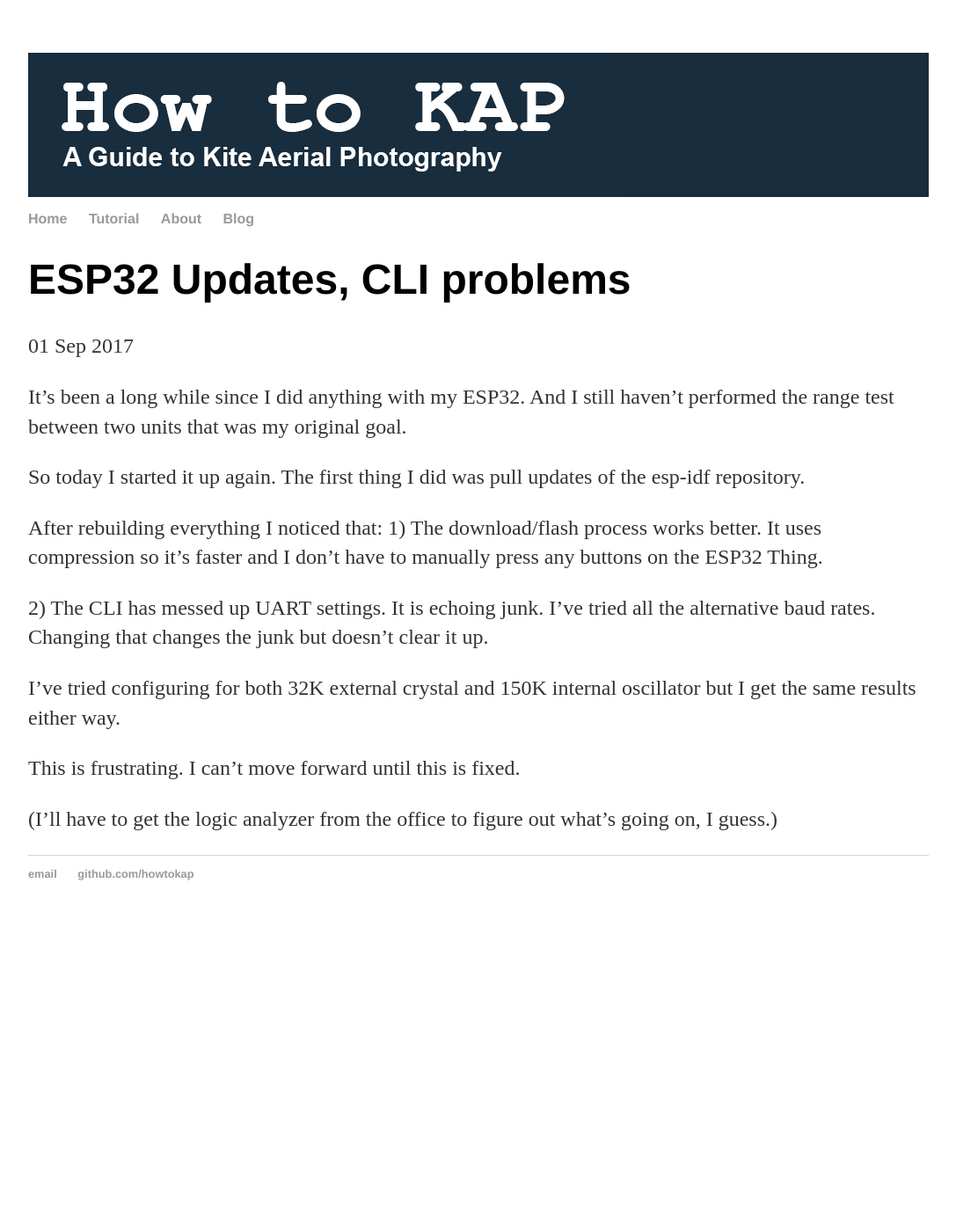
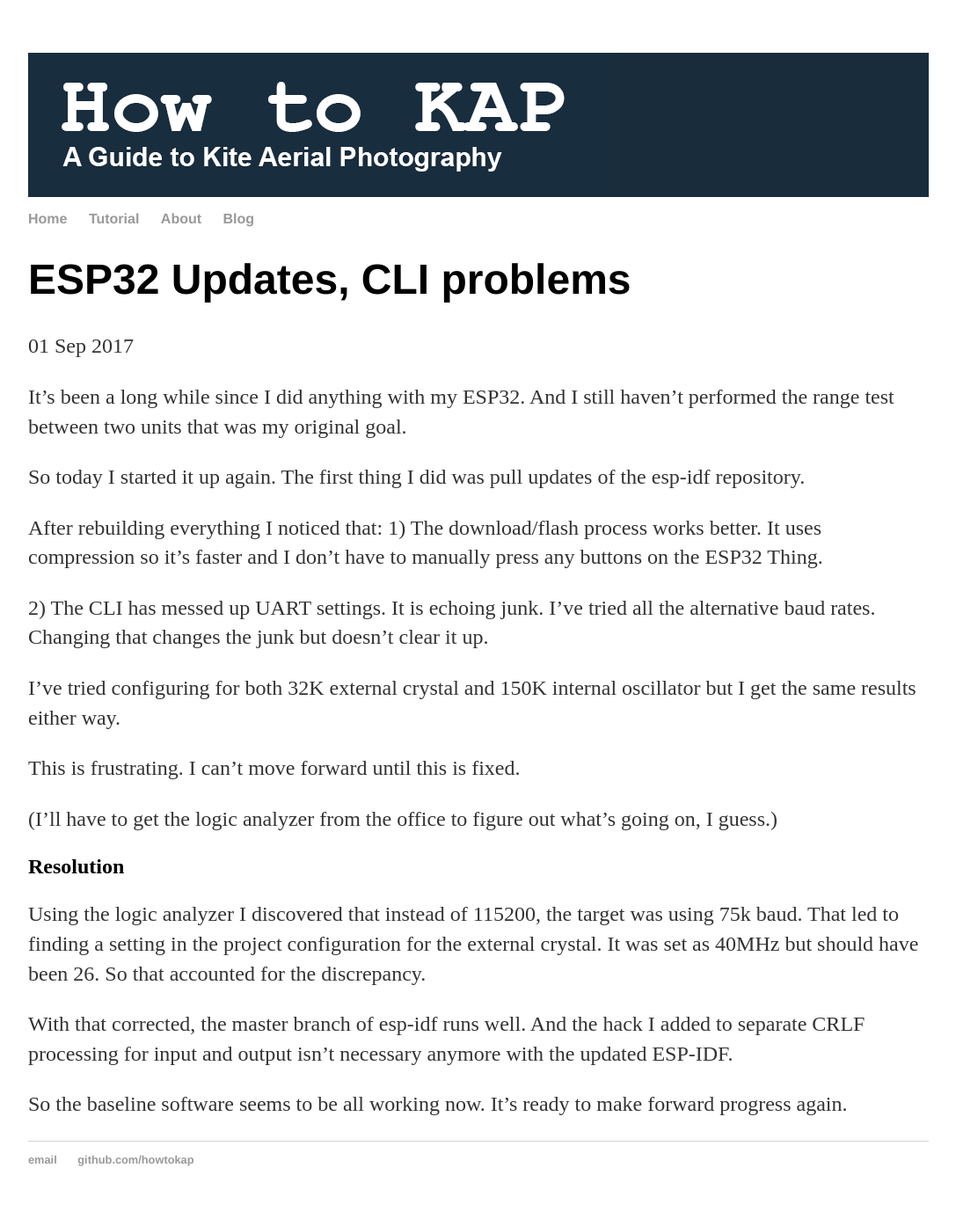
Before and after one commit to howtokap/howtokap.github.io, a Jekyll site: the page built from _posts/2017-09-01-ESP32-CLI-Problems.md, in a window 1280 px wide. Shown: the whole page at 88% size, without its empty margins (96-1183 px from the left). Built offline with Jekyll 4.4.1, drawn with Linux system fonts in a browser that asks for light colours; before the commit the page ends 1061 px from its top, so only the background shows below that.

Commit message:
Updated CLI problem post with resolution.

```diff
--- a/_posts/2017-09-01-ESP32-CLI-Problems.md
+++ b/_posts/2017-09-01-ESP32-CLI-Problems.md
@@ -27,3 +27,17 @@ This is frustrating.  I can't move forward until this is fixed.
 
 (I'll have to get the logic analyzer from the office to figure out
 what's going on, I guess.)
+
+## Resolution
+
+Using the logic analyzer I discovered that instead of 115200, the
+target was using 75k baud.  That led to finding a setting in the
+project configuration for the external crystal.  It was set as 40MHz
+but should have been 26.  So that accounted for the discrepancy.
+
+With that corrected, the master branch of esp-idf runs well.  And the
+hack I added to separate CRLF processing for input and output isn't
+necessary anymore with the updated ESP-IDF.
+
+So the baseline software seems to be all working now.  It's ready to
+make forward progress again.
```
